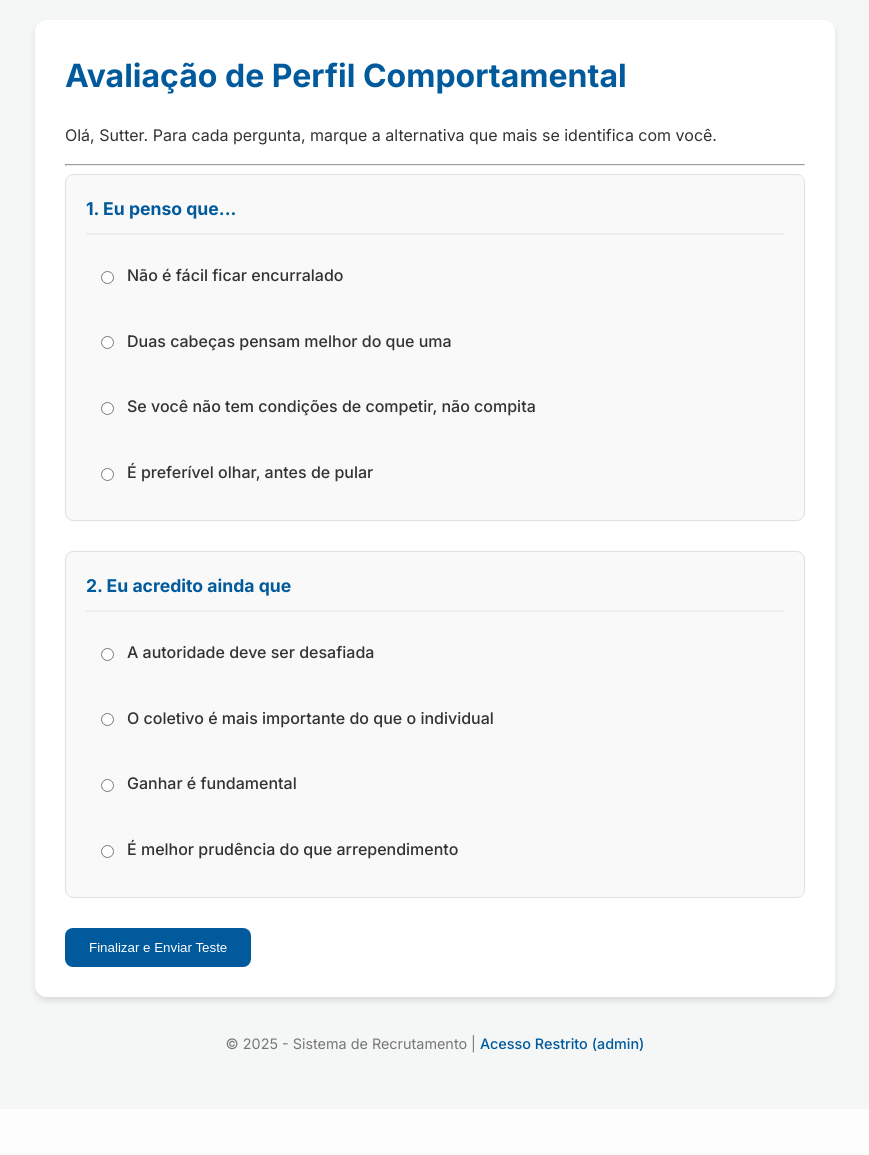
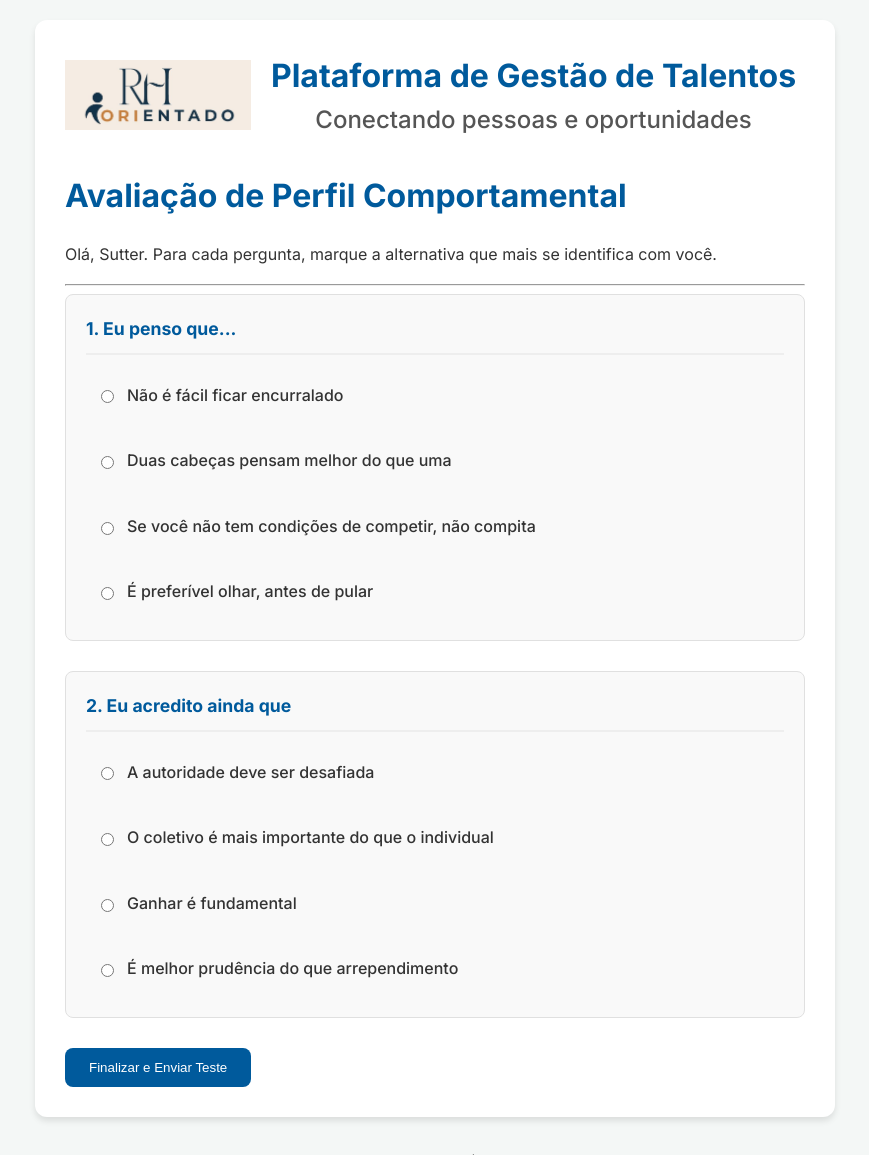
Before and after one commit to SutterDorneles/sistema-recrutamento-django, a Django app: page /candidato/1/teste/ in a window 1280 px wide. Shown: the top 1155 px of the page, without its empty margins (205-1074 px from the left). Before the commit the page ends 1053 px from the top, so only its background shows below. Run offline with Django 4.2, Linux system fonts and the light colour scheme; data comes from the database, SQL or seed files in the repository.

Commit message:
Adiciona logo rhori e titulos

```diff
--- a/vagas/templates/base.html
+++ b/vagas/templates/base.html
@@ -1,3 +1,4 @@
+{% load static %}
 <!DOCTYPE html>
 <html lang="pt-br">
 <head>
@@ -111,6 +112,13 @@
 </head>
 <body>
     <div class="container">
+        <header style="display: flex; align-items: center; gap: 20px; margin-bottom: 30px;">
+            <img src="{% static 'vagas/images/logo.jpg' %}" alt="Logo da Empresa" style="height: 70px;">
+            <div>
+                <h1 style="margin: 0; color: var(--cor-primaria);">Plataforma de Gestão de Talentos</h1>
+                <h2 style="margin: 0; font-weight: 500; color: #555; text-align:center;">Conectando pessoas e oportunidades</h2>
+            </div>
+        </header>
         <!-- O conteúdo específico de cada página será inserido aqui -->
         {% block content %}
         {% endblock %}
```
Also changed, not shown: vagas/static/vagas/images/logo.JPG (added).
